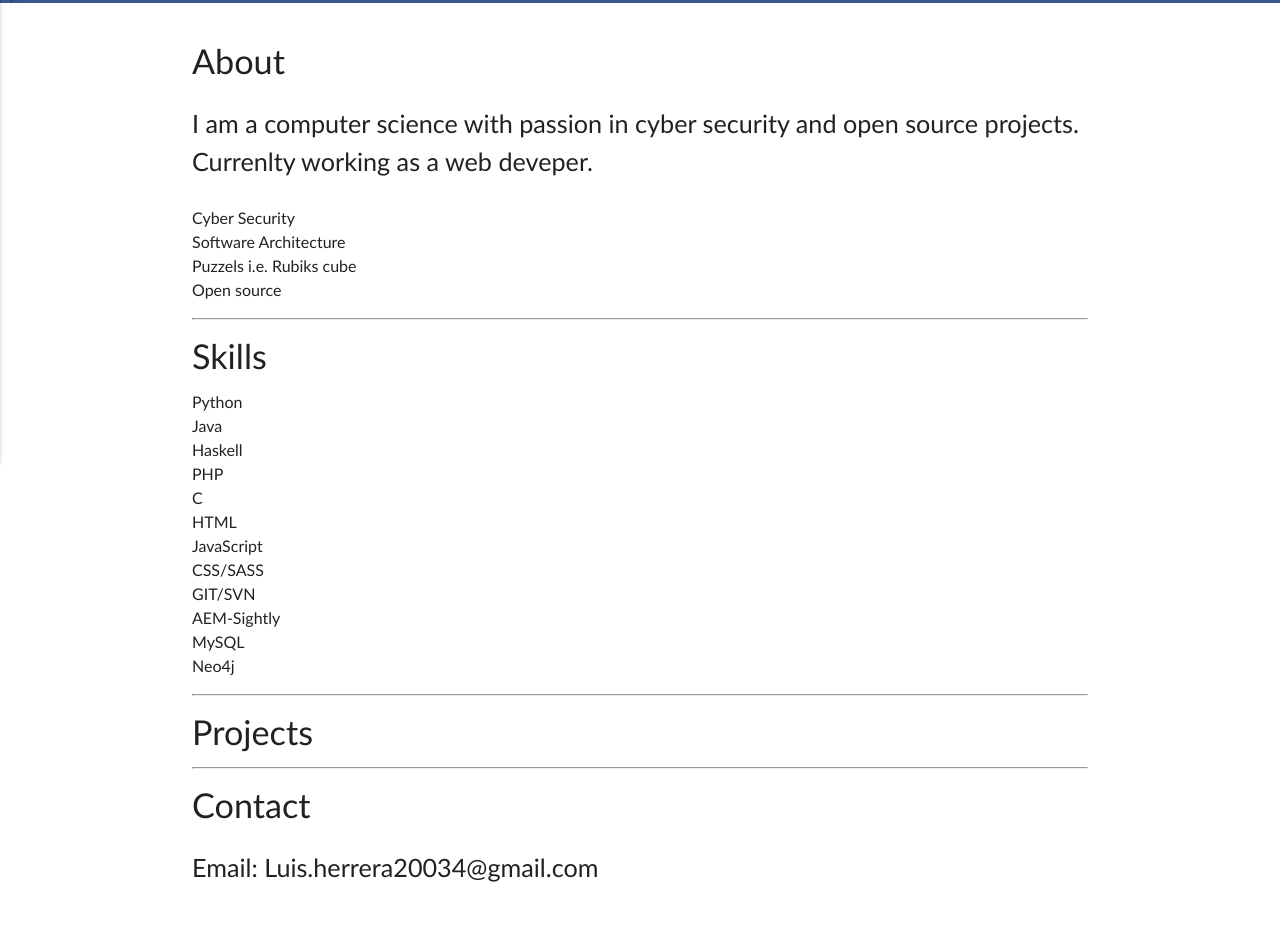
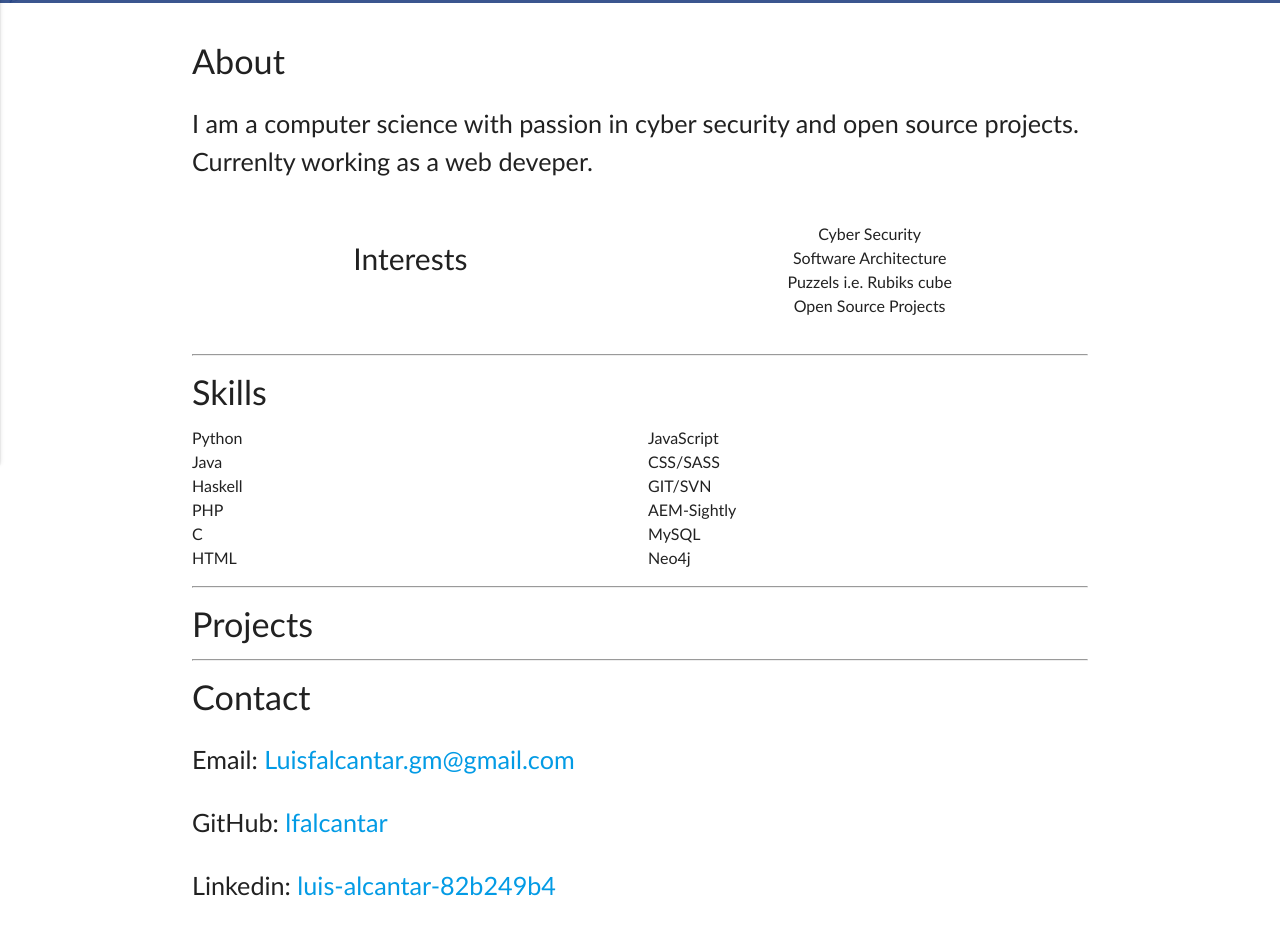
Before and after one commit to lfalcantar/lfalcantar.github.io, a plain HTML site: page index.html in a window 1280 px wide. Shown: the part 397-1327 px from the top of the page. Drawn offline with nearby package versions, Linux system fonts and the light colour scheme.

Commit message:
Work on About div and stying issues with columns

```diff
--- a/index.html
+++ b/index.html
@@ -24,13 +24,13 @@
 						<li><a href="#about">About</a></li>
 						<li><a href="#skills">Skills</a></li>
 						<li><a href="#projects">Projects</a></li>
-						<li><a href="#Contact">Contact</a></li>
+						<li><a href="#contact">Contact</a></li>
 					</ul>
 					<ul class="side-nav" id="mobile-demo">
 						<li><a href="#about">About</a></li>
 						<li><a href="#skills">Skills</a></li>
 						<li><a href="#projects">Projects</a></li>
-						<li><a href="#Contact">Contact</a></li>
+						<li><a href="#contact">Contact</a></li>
 					</ul>
 				</div>
   			</nav>
@@ -43,18 +43,27 @@
 		<div class="container">
 			<div id="about" class="cs-about-container">
 				<h4>About</h4>
+				<div>
+					<div class="about-text">
 						<p class="flow-text">I am a computer science with passion in cyber security and open source projects. Currenlty working as a web deveper. </p>
+					</div >
+					<div class="row">
+						<div class="cs-left-interests col s12 m6 l6"><p>Interests</p></div>
+						<div class="cs-left-interests col s12 m6 l6">
 							<ul class="cs-interests">
 								<li>Cyber Security</li>
 								<li>Software Architecture</li>
 								<li>Puzzels i.e. Rubiks cube</li>
-					<li>Open source</li>
+								<li>Open Source Projects</li>
 							</ul>
+						</div>
+					</dir>
+				</div>
 			</div>
 			<hr>
 			<div id="skills" class="cs-skills-container">
 				<h4>Skills</h4>
-				<ul class="cs-skills">
+				<ul class="cs-skills rounded-list">
 					<li>Python</li>
 					<li>Java</li>
 					<li>Haskell</li>
@@ -76,9 +85,12 @@
 				</ul>
 			</div>
 			<hr>
-			<div id="projects" class="cs-projects-container">
+			<div id="contact" class="cs-projects-container">
 				<h4>Contact</h4>
-				<p class="flow-text">Email: Luis.herrera20034@gmail.com</p>
+				<p class="flow-text">Email: <a href="mailto:Luisfalcantar.gm@gmail.com" target="_top"> Luisfalcantar.gm@gmail.com</a></p>
+				<p class="flow-text">GitHub: <a href="https://github.com/lfalcantar">lfalcantar</a></p>
+				<p class="flow-text">Linkedin: <a href="https://www.linkedin.com/in/luis-alcantar-82b249b4/">luis-alcantar-82b249b4</a></p>
+
 			</div>
 		</div>
 
--- a/sass/main.scss
+++ b/sass/main.scss
@@ -84,6 +84,28 @@ nav {
 	margin-top: 6rem;
 }
 
+.cs-skills-container {
+  ul {
+    columns: 2;
+  }
+}
+
+.cs-left-interests {
+  text-align: center;
+
+  p {
+    font-size: 2rem;
+  }
+}
+
+
+@media #{$small-and-down} {
+  .cs-left-interests {
+    p {
+      margin-bottom: 0;
+    }
+  }
+}
 
 @media #{$medium-and-up} {
   nav {
```
Also changed, not shown: css/main.css. Lines whose indentation alone changed are shown as unchanged.
